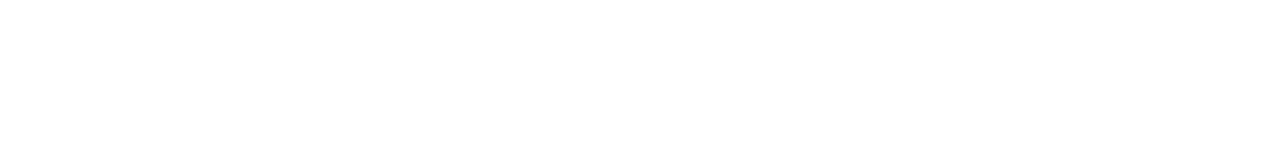
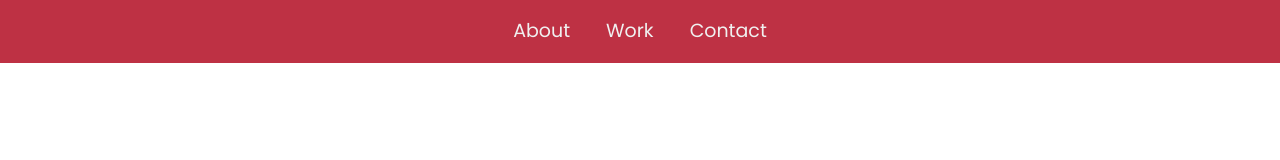
Before and after one commit to ShamilUmaev/Portfolio-FreeCodeCamp, a plain HTML site: page index.html in a window 1280 px wide. Drawn offline with Linux system fonts and the light colour scheme.

Commit message:
Create a Header with nav-bar and import the font-family Poppins

```diff
--- a/index.html
+++ b/index.html
@@ -9,5 +9,15 @@
 </head>
 <body>
 
+  <header id="header">
+    <nav class="nav-bar">
+      <ul>
+        <li><a href="#about">About</a></li>
+        <li><a href="#work">Work</a></li>
+        <li><a href="#contact">Contact</a></li>
+      </ul>
+    </nav>
+  </header>
+
 </body>
 </html>
--- a/styles.css
+++ b/styles.css
@@ -1,5 +1,48 @@
+@import url('https://fonts.googleapis.com/css2?family=Open+Sans:wght@300;400&family=Poppins:wght@400;700&display=swap');
+
+:root {
+  --font-color: #f0f0f0;
+}
+
 * {
   margin: 0;
   padding: 0;
   box-sizing: border-box;
 }
+
+html {
+  font-size: 62.5%;
+}
+
+body {
+  width: 100%;
+  height: 100vh;
+  font-family: 'Poppins', sans-serif;
+  line-height: 1.4;
+}
+
+a {
+  text-decoration: none;
+  color: var(--font-color);
+}
+
+ul {
+  list-style: none;
+}
+
+#header {
+  background-color: #be3144;
+}
+
+.nav-bar ul {
+  width: 80%;
+  margin: 0 auto;
+  display: flex;
+  justify-content: center;
+}
+
+.nav-bar a {
+  display: inline-block;
+  padding: 1.8rem;
+  font-size: 1.9rem;
+}
```
